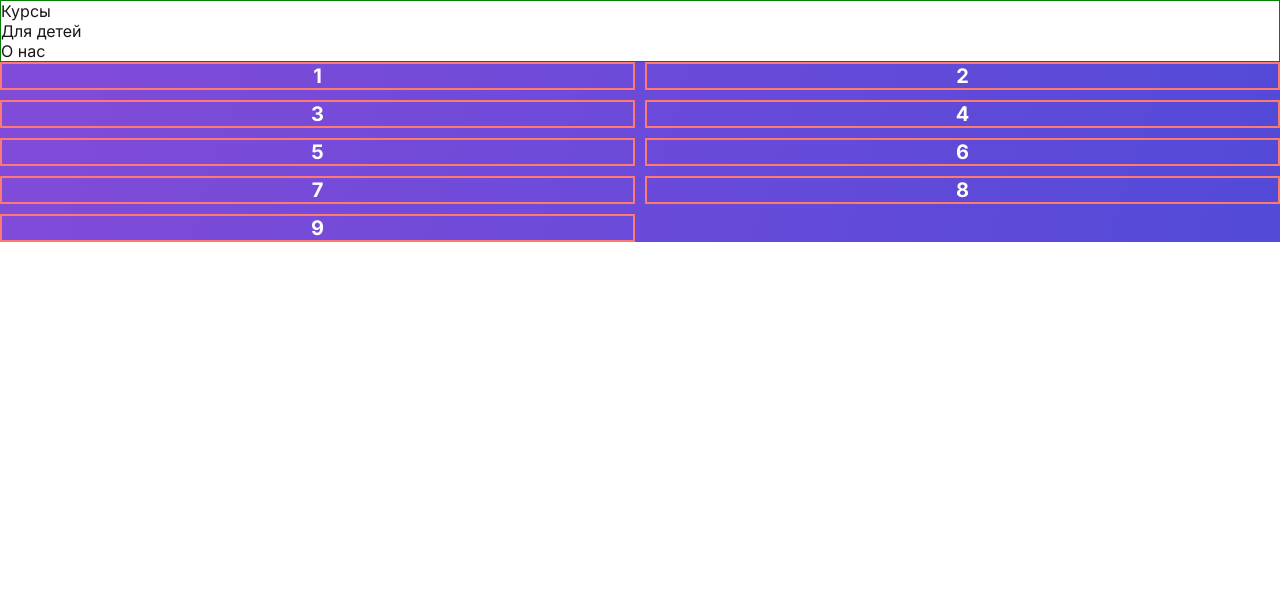
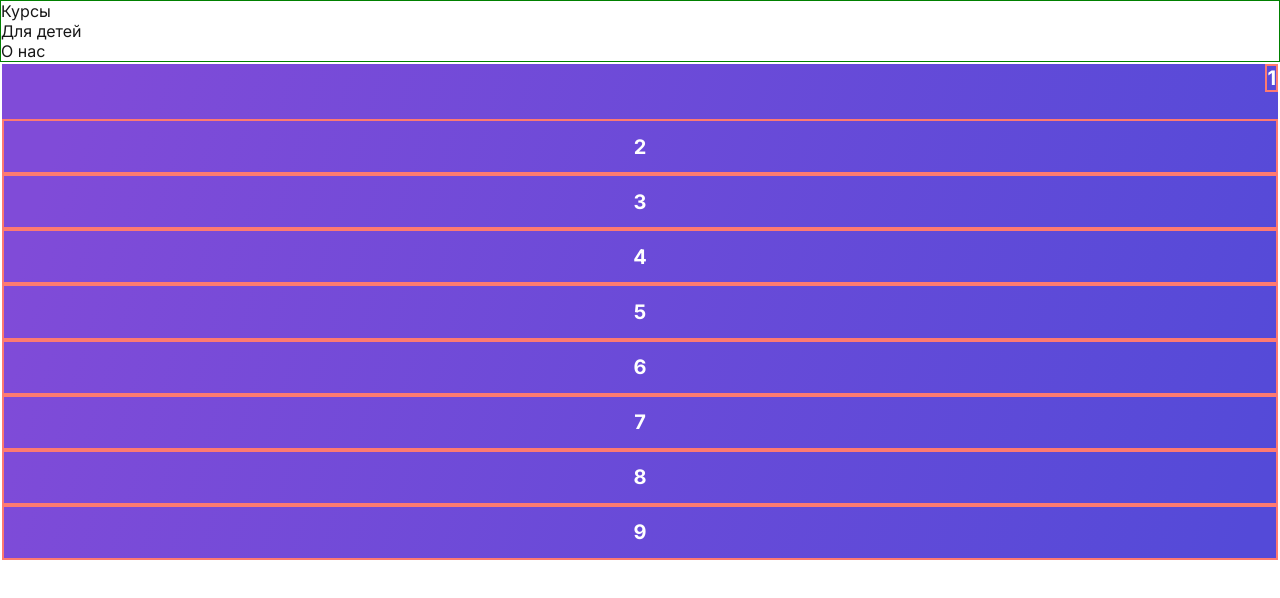
Before and after one commit to vpalex999/nextjs-top-app-approuter, a Next.js app in the folder top-app/: page /grid in a window 1280 px wide. Shown: the top 598 px of the page. Built offline with nearby package versions, Linux system fonts and the light colour scheme.

Commit message:
stage-10.3

```diff
--- a/top-app/app/(site)/grid/Grid.module.css
+++ b/top-app/app/(site)/grid/Grid.module.css
@@ -4,8 +4,8 @@
 
 .container {
     display: grid;
-    gap: 10px;
-    grid-template-columns: [sidebar] 1fr [body] 1fr [endline];
+    border: 2px solid white;
+    height: 500px;
 }
 
 .container>div {
--- a/top-app/app/(site)/grid/page.tsx
+++ b/top-app/app/(site)/grid/page.tsx
@@ -10,7 +10,7 @@ export default function Grid() {
   return (
     <section className={cn(styles.section)}>
       <div className={cn(styles.container)}>
-        <div>1</div>
+        <div style={{ justifySelf: "right", alignSelf: "start" }}>1</div>
         <div>2</div>
         <div>3</div>
         <div>4</div>
```
